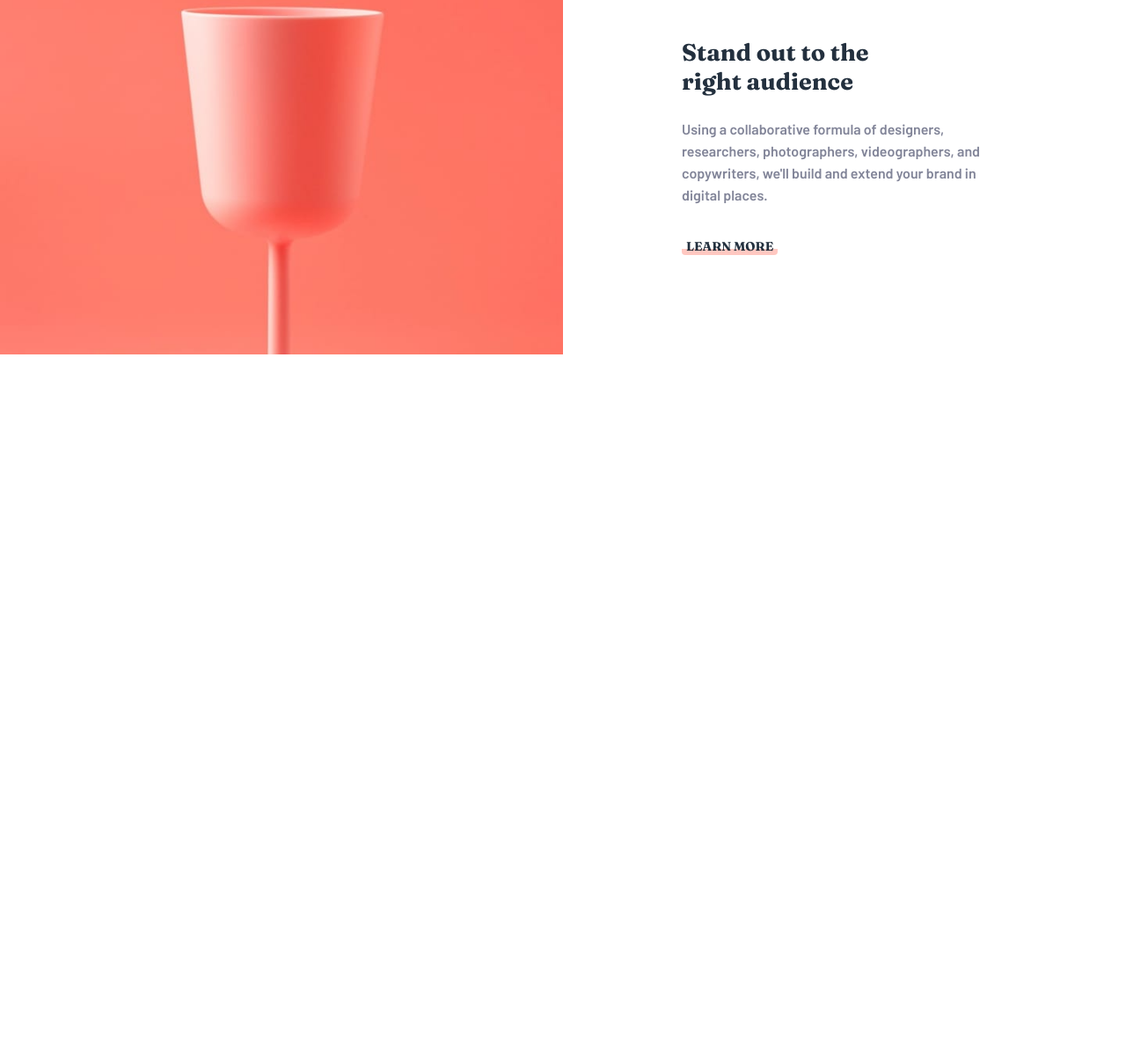
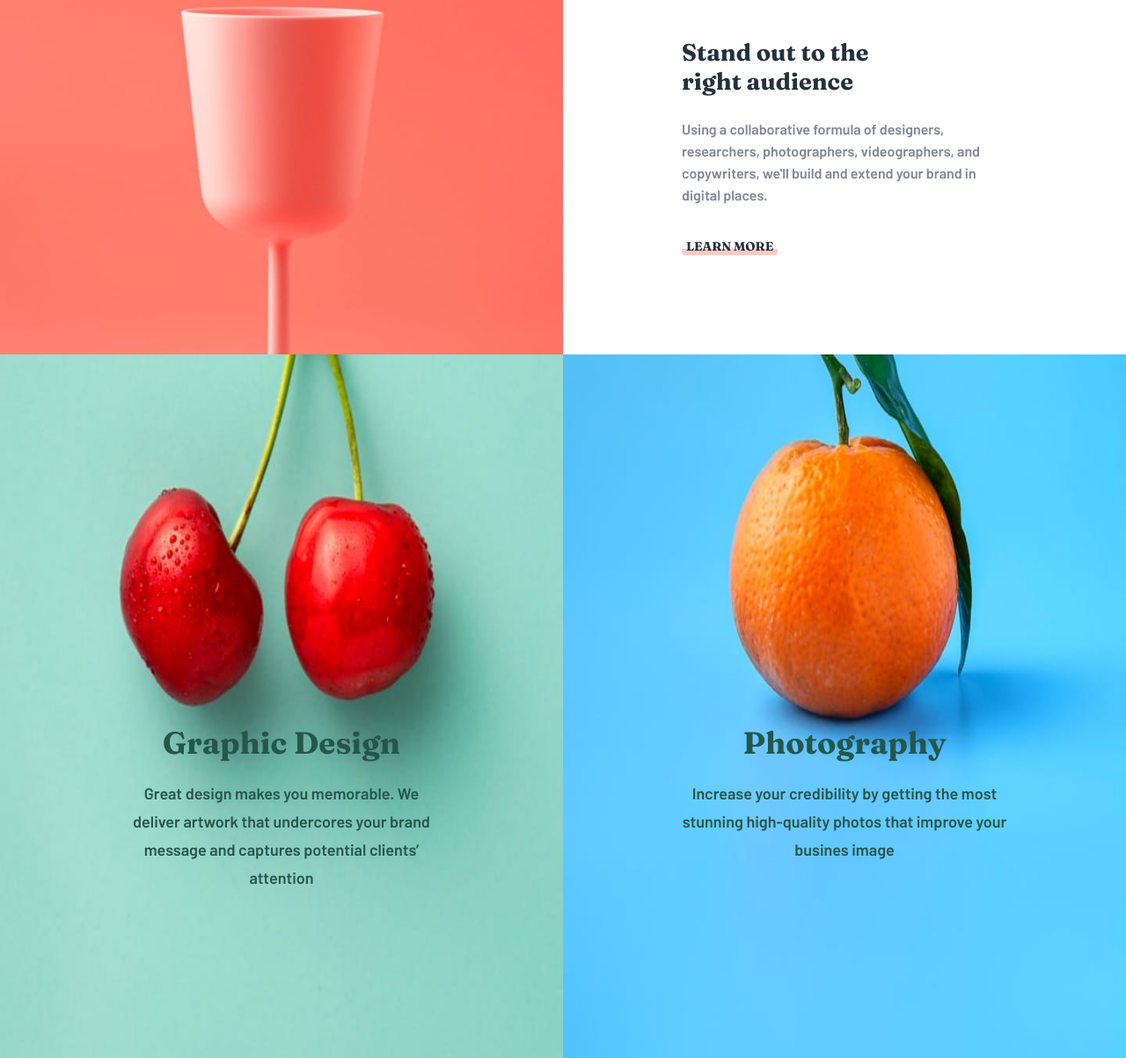
Before and after one commit to byRedHunter/landing-page-sunnyside, a plain HTML site: page index.html in a window 1280 px wide. Shown: the part 1397-2600 px from the top of the page at 88% size. Before the commit the page ends 1800 px from the top, so only its background shows below. Drawn offline with Linux system fonts and the light colour scheme.

Commit message:
Añadi la naranja y cereza

```diff
--- a/assets/css/main.css
+++ b/assets/css/main.css
@@ -138,6 +138,8 @@ a {
 		transform: translateY(15px);
 	}
 }
+
+/* Mr. Padin */
 .cup,
 .egg {
 	width: 100%;
@@ -184,6 +186,54 @@ a {
 .text-2 span {
 	border-bottom: 7px solid hsla(7, 99%, 70%, 0.404);
 }
+
+/* Mr. David */
+.cherry-orange {
+	width: 100%;
+}
+
+.cherry,
+.orange {
+	width: 100%;
+	height: 100vh;
+	padding: 450px 30px 20px;
+	display: flex;
+	flex-direction: column;
+	text-align: center;
+	font-weight: 20px;
+	align-items: center;
+	background-size: 100% 100% ;
+	background-position: bottom center ;
+
+}
+
+.cherry {
+	background-image: url("../images/mobile/image-graphic-design.jpg");
+}
+
+.orange {
+background-image: url("../images/mobile/image-photography.jpg");
+}
+
+
+
+.title {
+	margin-bottom: 20px;
+	font-size: 35px;
+	text-align: center;
+	font-family: var(--font-title);
+	color: var(--color-dark-green);
+}
+.description {
+
+	line-height: 2rem;
+	text-align: center;
+	align-items: center;
+	color: var(--color-dark-green);
+	max-width: 419px;
+	justify-content: center;
+}
+
 @media screen and (min-width: 600px) {
 	.hero {
 		background-image: url('../images/desktop/image-header.jpg');
@@ -202,6 +252,15 @@ a {
 	}
 	.hero-cup {
 		background-color: var(--color-red);
+	}
+
+	.cherry {
+		background-image: url("../images/desktop/image-graphic-design.jpg");
+
+	}
+
+	.orange {
+		background-image: url("../images/desktop/image-photography.jpg");
 	}
 }
 @media screen and (min-width: 800px) {
@@ -272,6 +331,32 @@ a {
 	.hero-two span {
 		padding: 12px 5px;
 	}
+
+	.cherry-orange {
+		display: flex;
+	}
+
+	.cherry , .orange {
+	 width: 50%;
+		height: 90vh;
+		padding-top: 420px ;
+	}
+
+	.description {
+		padding: 0px 25px;
+	}.cherry-orange {
+		display: flex;
+	}
+
+	.cherry , .orange {
+	 width: 50%;
+		height: 100vh;
+		padding-top: 420px ;
+	}
+
+	.description {
+		padding: 0px 25px;
+	}
 }
 @media screen and (min-width: 1000px) {
 	.header,
--- a/index.html
+++ b/index.html
@@ -107,6 +107,28 @@
 					</div>
 				</div>
 			</section>
+
+			<section class="cherry-orange">
+				<div class="cherry">
+
+					<h1 class="title">Graphic Design</h1>
+					<p class="description">Great design makes you memorable. We deliver artwork that undercores your brand message and captures potential clients’ attention</p>
+
+
+				</div>
+
+				<div class="orange">
+
+					<h1 class="title">
+						Photography
+					</h1>
+					<p class="description">Increase your credibility by getting the most stunning high-quality photos that improve your busines image</p>
+
+				</div>
+
+
+			</section>
+
 		</main>
 		<script src="./assets/js/main.js"></script>
 	</body>
```
